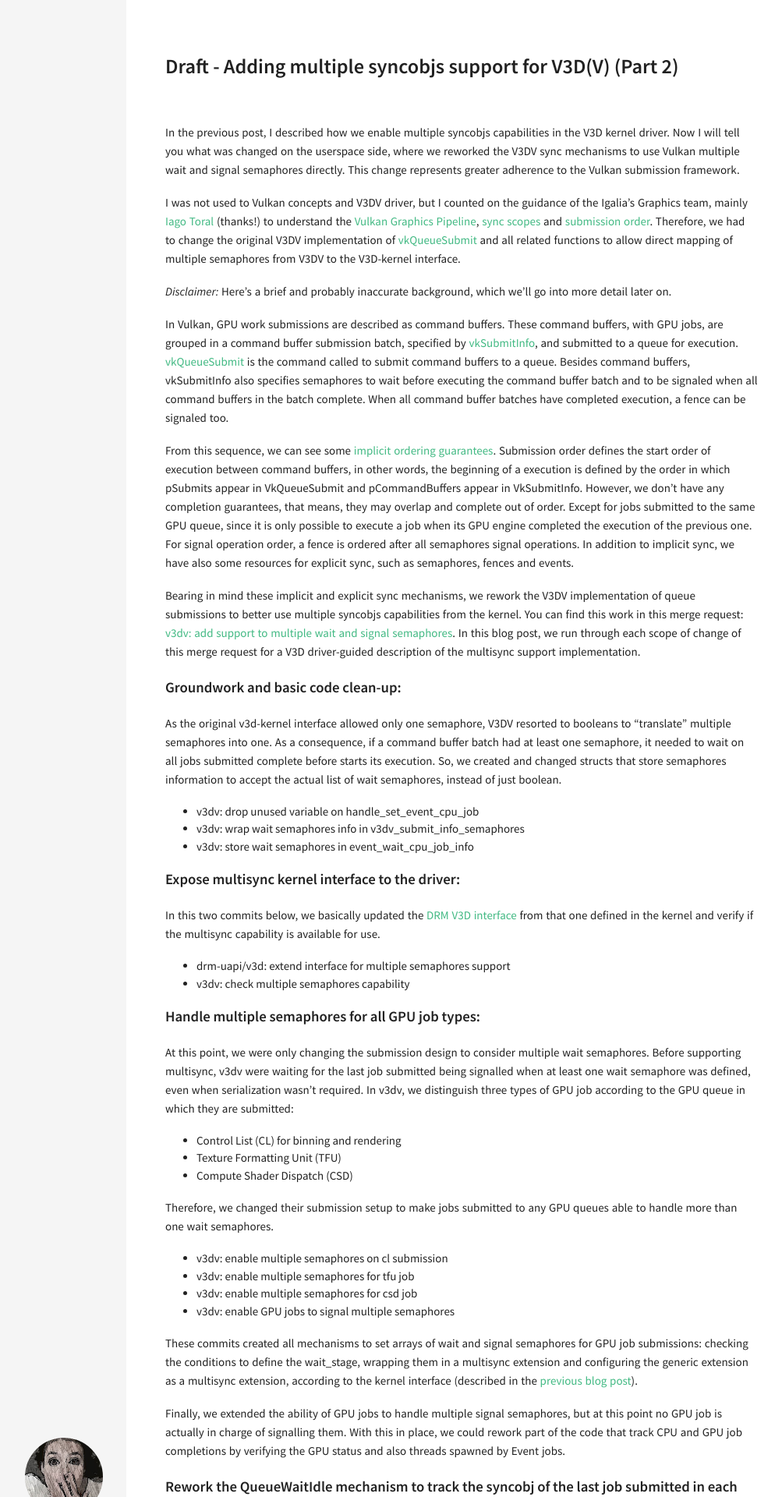
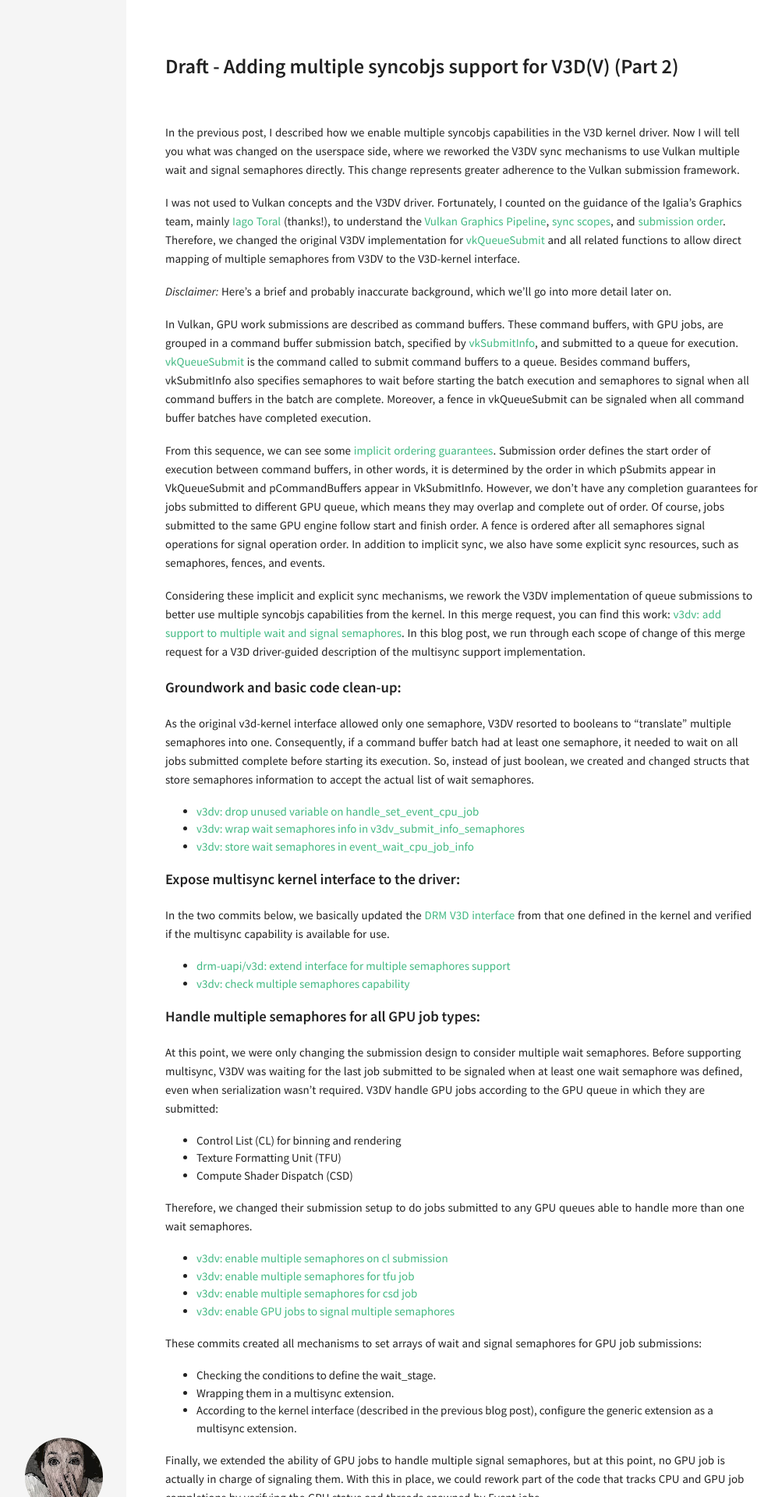
Before and after one commit to melissawen/melissawen.github.io, a Jekyll site: the page built from 2022-04-05-multisync-2.md, in a window 1280 px wide. Shown: the top 1920 px of the page at 78% size, without its empty margins (158-1161 px from the left). Built offline with Jekyll 4.4.1, drawn with Linux system fonts in a browser that asks for light colours; some of the changed text lies outside the part shown.

Commit message:
reviewing grammar

```diff
--- a/2022-04-05-multisync-2.md
+++ b/2022-04-05-multisync-2.md
@@ -6,27 +6,52 @@
 permalink: /draft-multisync-p2
 ---
 
-In the previous post, I described how we enable multiple syncobjs capabilities in the V3D kernel driver.
-Now I will tell you what was changed on the userspace side, where we reworked the V3DV sync mechanisms to use Vulkan multiple wait and signal semaphores directly.
-This change represents greater adherence to the Vulkan submission framework.
+In the previous post, I described how we enable multiple syncobjs capabilities
+in the V3D kernel driver.  Now I will tell you what was changed on the
+userspace side, where we reworked the V3DV sync mechanisms to use Vulkan
+multiple wait and signal semaphores directly.  This change represents greater
+adherence to the Vulkan submission framework.
 
-I was not used to Vulkan concepts and V3DV driver, but I counted on the guidance
-of the Igalia's Graphics team, mainly [Iago Toral](https://blogs.igalia.com/itoral) (thanks!) to understand the [Vulkan Graphics Pipeline](https://vulkan-tutorial.com/Drawing_a_triangle/Graphics_pipeline_basics/Introduction), [sync scopes](https://www.khronos.org/registry/vulkan/specs/1.3-extensions/html/vkspec.html#synchronization-dependencies-scopes) and [submission order](https://www.khronos.org/registry/vulkan/specs/1.3-extensions/html/vkspec.html#synchronization-submission-order). Therefore, we had to change the original V3DV implementation of [vkQueueSubmit](https://www.khronos.org/registry/vulkan/specs/1.3-extensions/man/html/vkQueueSubmit.html) and all related functions to allow direct mapping of multiple semaphores from V3DV to the V3D-kernel interface.
+I was not used to Vulkan concepts and the V3DV driver. Fortunately, I counted
+on the guidance of the Igalia's Graphics team, mainly
+[Iago Toral](https://blogs.igalia.com/itoral) (thanks!), to understand the
+[Vulkan Graphics Pipeline](https://vulkan-tutorial.com/Drawing_a_triangle/Graphics_pipeline_basics/Introduction),
+[sync scopes](https://www.khronos.org/registry/vulkan/specs/1.3-extensions/html/vkspec.html#synchronization-dependencies-scopes),
+and [submission order](https://www.khronos.org/registry/vulkan/specs/1.3-extensions/html/vkspec.html#synchronization-submission-order).
+Therefore, we changed the original V3DV implementation for
+[vkQueueSubmit](https://www.khronos.org/registry/vulkan/specs/1.3-extensions/man/html/vkQueueSubmit.html)
+and all related functions to allow direct mapping of multiple semaphores from
+V3DV to the V3D-kernel interface.
 
 *Disclaimer:* Here's a brief and probably inaccurate background, which we'll go into more detail later on.
 
-In Vulkan, GPU work submissions are described as command buffers.
-These command buffers, with GPU jobs, are grouped in a command buffer
-submission batch, specified by [vkSubmitInfo](https://www.khronos.org/registry/vulkan/specs/1.3-extensions/man/html/VkSubmitInfo.html), and submitted to a queue for execution.
-[vkQueueSubmit](https://www.khronos.org/registry/vulkan/specs/1.3-extensions/man/html/vkQueueSubmit.html) is the command called to submit command buffers to a queue.
-Besides command buffers, vkSubmitInfo also specifies semaphores to wait before executing the command buffer batch and to be signaled when all command buffers in the batch complete.
-When all command buffer batches have completed execution, a fence can be signaled too.
+In Vulkan, GPU work submissions are described as command buffers.  These
+command buffers, with GPU jobs, are grouped in a command buffer submission
+batch, specified by
+[vkSubmitInfo](https://www.khronos.org/registry/vulkan/specs/1.3-extensions/man/html/VkSubmitInfo.html),
+and submitted to a queue for execution.
+[vkQueueSubmit](https://www.khronos.org/registry/vulkan/specs/1.3-extensions/man/html/vkQueueSubmit.html)
+is the command called to submit command buffers to a queue.  Besides command
+buffers, vkSubmitInfo also specifies semaphores to wait before starting the
+batch execution and semaphores to signal when all command buffers in the batch
+are complete. Moreover, a fence in vkQueueSubmit can be signaled when all
+command buffer batches have completed execution.
 
-From this sequence, we can see some [implicit ordering guarantees](https://www.khronos.org/registry/vulkan/specs/1.3-extensions/html/vkspec.html#synchronization-implicit).
-Submission order defines the start order of execution between command buffers, in other words, the beginning of a execution is defined by the order in which pSubmits appear in VkQueueSubmit and pCommandBuffers appear in VkSubmitInfo. However, we don't have any completion guarantees, that means, they may overlap and complete out of order. Except for jobs submitted to the same GPU queue, since it is only possible to execute a job when its GPU engine completed the execution of the previous one. For signal operation order, a fence is ordered after all semaphores signal operations. In addition to implicit sync, we have also some resources for explicit sync, such as semaphores, fences and events.
+From this sequence, we can see some [implicit ordering
+guarantees](https://www.khronos.org/registry/vulkan/specs/1.3-extensions/html/vkspec.html#synchronization-implicit).
+Submission order defines the start order of execution between command buffers,
+in other words, it is determined by the order in which
+pSubmits appear in VkQueueSubmit and pCommandBuffers appear in VkSubmitInfo.
+However, we don't have any completion guarantees for jobs submitted to
+different GPU queue, which means they may overlap and complete out of order. Of
+course, jobs submitted to the same GPU engine follow start and finish order.
+A fence is ordered after all semaphores signal operations for signal operation
+order. In addition to implicit sync, we also have some explicit sync resources,
+such as semaphores, fences, and events.
 
-Bearing in mind these implicit and explicit sync mechanisms, we rework the V3DV implementation of queue submissions to better use multiple syncobjs capabilities from the kernel.
-You can find this work in this merge request:
+Considering these implicit and explicit sync mechanisms, we rework the V3DV
+implementation of queue submissions to better use multiple syncobjs
+capabilities from the kernel. In this merge request, you can find this work:
 [v3dv: add support to multiple wait and signal
 semaphores](https://gitlab.freedesktop.org/mesa/mesa/-/merge_requests/13178).
 In this blog post, we run through each scope of change of this merge request
@@ -35,145 +60,153 @@
 #### Groundwork and basic code clean-up:
 
 As the original v3d-kernel interface allowed only one semaphore, V3DV
-resorted to booleans to "translate" multiple semaphores into one. As a
-consequence, if a command buffer batch had at least one semaphore, it
-needed to wait on all jobs submitted complete before starts its
-execution. So, we created and changed structs that store semaphores
-information to accept the actual list of wait semaphores, instead of
-just boolean.
+resorted to booleans to "translate" multiple semaphores into one.
+Consequently, if a command buffer batch had at least one semaphore, it needed
+to wait on all jobs submitted complete before starting its execution. So,
+instead of just boolean, we created and changed structs that store semaphores
+information to accept the actual list of wait semaphores.
 
-- v3dv: drop unused variable on handle\_set\_event\_cpu\_job
-- v3dv: wrap wait semaphores info in v3dv\_submit\_info\_semaphores
-- v3dv: store wait semaphores in event\_wait\_cpu\_job\_info
+- [v3dv: drop unused variable on handle\_set\_event\_cpu\_job](https://gitlab.freedesktop.org/mesa/mesa/-/commit/09991fc47bf2588dbb89a9e54644aa19a9170163)
+- [v3dv: wrap wait semaphores info in v3dv\_submit\_info\_semaphores](https://gitlab.freedesktop.org/mesa/mesa/-/commit/d148379edf34d39a50bc7cb1c5398499acbfe670)
+- [v3dv: store wait semaphores in event\_wait\_cpu\_job\_info](https://gitlab.freedesktop.org/mesa/mesa/-/commit/d5bd18fbb3002293853780b3988e5cb9313d226e)
 
 #### Expose multisync kernel interface to the driver:
 
-In this two commits below, we basically updated the
+In the two commits below, we basically updated the
 [DRM V3D interface](https://cgit.freedesktop.org/drm/drm-misc/tree/include/uapi/drm/v3d_drm.h)
-from that one defined in the kernel and verify if the multisync capability
+from that one defined in the kernel and verified if the multisync capability
 is available for use.
 
-- drm-uapi/v3d: extend interface for multiple semaphores support
-- v3dv: check multiple semaphores capability
+- [drm-uapi/v3d: extend interface for multiple semaphores support](https://gitlab.freedesktop.org/mesa/mesa/-/commit/264dedf690f47b5bad9f73cf71e4a051c88075e5)
+- [v3dv: check multiple semaphores capability](https://gitlab.freedesktop.org/mesa/mesa/-/commit/85c49db10dd7d427cc91508327467431d9f25956)
 
 #### Handle multiple semaphores for all GPU job types:
 
-At this point, we were only changing the submission design to consider multiple wait
-semaphores. Before supporting multisync, v3dv were waiting for the last job submitted
-being signalled when at least one wait semaphore was defined, even when
-serialization wasn't required. In v3dv, we distinguish three types of GPU job according
-to the GPU queue in which they are submitted:
+At this point, we were only changing the submission design to consider multiple
+wait semaphores. Before supporting multisync, V3DV was waiting for the last job
+submitted to be signaled when at least one wait semaphore was defined, even
+when serialization wasn’t required. V3DV handle GPU jobs according to the GPU
+queue in which they are submitted:
+
 * Control List (CL) for binning and rendering
 * Texture Formatting Unit (TFU)
 * Compute Shader Dispatch (CSD)
 
-Therefore, we changed their submission setup to make jobs submitted to any
+Therefore, we changed their submission setup to do jobs submitted to any
 GPU queues able to handle more than one wait semaphores.
 
-- v3dv: enable multiple semaphores on cl submission
-- v3dv: enable multiple semaphores for tfu job
-- v3dv: enable multiple semaphores for csd job
-- v3dv: enable GPU jobs to signal multiple semaphores
+- [v3dv: enable multiple semaphores on cl submission](https://gitlab.freedesktop.org/mesa/mesa/-/commit/ff8586c3452453527ae4c4d794edcb81ad65e661)
+- [v3dv: enable multiple semaphores for tfu job](https://gitlab.freedesktop.org/mesa/mesa/-/commit/ad09e50129e8a46ef465fe3123e0ce87b5a11c79)
+- [v3dv: enable multiple semaphores for csd job](https://gitlab.freedesktop.org/mesa/mesa/-/commit/a7052dcf2cfb54aa22f7c028420abc6a9ee44d78)
+- [v3dv: enable GPU jobs to signal multiple semaphores](https://gitlab.freedesktop.org/mesa/mesa/-/commit/fd973218a6c95d09cad8558712756a772ae78f66)
 
 These commits created all mechanisms to set arrays of wait and signal
-semaphores for GPU job submissions: checking the conditions to define the wait\_stage,
-wrapping them in a multisync extension and configuring the generic extension
-as a multisync extension, according to the kernel interface (described in the [previous blog post](/draft-multisync-p1)).
+semaphores for GPU job submissions:
+* Checking the conditions to define the wait\_stage.
+* Wrapping them in a multisync extension.
+* According to the kernel interface (described in the previous blog post),
+  configure the generic extension as a multisync extension.
 
-Finally, we extended the ability of GPU jobs to handle multiple signal semaphores,
-but at this point no GPU job is actually in charge of signalling them. With this
-in place, we could rework part of the code that track CPU and GPU job completions by
-verifying the GPU status and also threads spawned by Event jobs.
+Finally, we extended the ability of GPU jobs to handle multiple signal
+semaphores, but at this point, no GPU job is actually in charge of signaling
+them. With this in place, we could rework part of the code that tracks CPU and
+GPU job completions by verifying the GPU status and threads spawned by Event
+jobs.
 
 #### Rework the QueueWaitIdle mechanism to track the syncobj of the last job submitted in each queue:
 
 As we had only single in/out syncobj interfaces for semaphores, we used a
-single `last_job_sync` to syncronize job dependencies of previous submission.
-Although in the kernel space the DRM scheduler guarantees the order of starting
-to execute a job in the same queue, the order of completion isn't predictable. On
-the other hand, we still need to use syncobjs to follow job completion, since
-we have events threads in the CPU side. Therefore, a more accurate
-implementation requires `last_job` syncobjs to track when each engine (CL, TFU
-and CSD) is idle. We also needed to keep the driver working on previous versions
-of v3d kernel-driver with single semaphores, then we keep tracking an ANY
-`last_job_sync` to preserve the previous implementation.
+single `last_job_sync` to synchronize job dependencies of the previous
+submission. Although the DRM scheduler guarantees the order of starting to
+execute a job in the same queue in the kernel space, the order of completion
+isn’t predictable. On the other hand, we still needed to use syncobjs to follow
+job completion since we have event threads on the CPU side. Therefore, a more
+accurate implementation requires last\_job syncobjs to track when each engine
+(CL, TFU, and CSD) is idle. We also needed to keep the driver working on
+previous versions of v3d kernel-driver with single semaphores, then we kept
+tracking ANY `last_job_sync` to preserve the previous implementation.
 
-- v3dv: track submitted jobs by GPU queue type
+- [v3dv: track submitted jobs by GPU queue type](https://gitlab.freedesktop.org/mesa/mesa/-/commit/03a6a8274042af376b86c82ff6bbff9826a924b2)
 
 #### Rework synchronization and submission design to let the jobs handle wait and signal semaphores:
 
-With multiple semaphores support, the conditions for waiting and signalling
-semaphores changed accordingly to particularities of each GPU job (CL, CSD,
-TFU) and also CPU job restrictions (Events, CSD indirect,
-etc.). In this sense, we redesigned V3DV semaphores handling and job
-submissions for command buffer batches in
+With multiple semaphores support, the conditions for waiting and signaling
+semaphores changed accordingly to the particularities of each GPU job (CL, CSD,
+TFU) and CPU job restrictions (Events, CSD indirect, etc.). In this sense, we
+redesigned V3DV semaphores handling and job submissions for command buffer
+batches in
 [vkQueueSubmit](https://www.khronos.org/registry/vulkan/specs/1.3-extensions/man/html/vkQueueSubmit.html).
 
-We scrutinised possible scenarios on submitting command buffer batches, to
-carefully change the original implementation. It resulted in three commits
+We scrutinized possible scenarios for submitting command buffer batches to
+change the original implementation carefully. It resulted in three commits
 more:
 
-- v3dv: handle wait semaphores in the first job by queue
+- [v3dv: handle wait semaphores in the first job by queue](https://gitlab.freedesktop.org/mesa/mesa/-/commit/0ab98612ef6860751f6a5115229e561eab7bb890)
 
-For each command buffer, we keep track of whether we have submitted a job to
-each GPU queue (CSD, TFU, CL) and a CPU job. For this, we use syncobjs to track
-the last job submitted to each GPU queue and a flag that indicates if this
-represents the beginning of a command buffer.
+We keep track of whether we have submitted a job to each GPU queue (CSD, TFU,
+CL) and a CPU job for each command buffer. We use syncobjs to track the last
+job submitted to each GPU queue and a flag that indicates if this represents
+the beginning of a command buffer.
 
 The first GPU job submitted to a GPU queue in a command buffer should wait on
 wait semaphores. The first CPU job submitted in a command buffer should call
 v3dv\_QueueWaitIdle() to do the waiting and ignore semaphores (because it is
 waiting for everything).
 
-If the job is not the first, but has the serialize flag set, it should wait on
+If the job is not the first but has the serialize flag set, it should wait on
 the completion of all last job submitted to any GPU queue before running. In
 practice, it means using syncobjs to track the last job submitted by queue and
 add these syncobjs as job dependencies of this serialized job.
 
-- v3dv: process signal semaphores in the very last job
+- [v3dv: process signal semaphores in the very last job](https://gitlab.freedesktop.org/mesa/mesa/-/commit/bce77e758acbb168de802d30fd0a6d6b7ea1d1a4)
 
 If this job is the last job of a command buffer batch, it may be used to signal
 semaphores if this command buffer batch has only one type of GPU job (because
 we have guarantees of execution ordering). Otherwise, we emit a no-op job just
-to signal semaphores. It waits on completion of all last job submitted to any
-GPU queue and then signal semaphores. *Note: at some point, we changed this
-approach to correctly deal with ordering changes caused by event threads.
-Whenever we have a event job in the command buffer, we cannot use the last job
-in the last command buffer. We have to wait all event threads complete to
-signal*
+to signal semaphores. It waits on the completion of all last jobs submitted to any
+GPU queue and then signal semaphores. *Note: We changed this approach to
+correctly deal with ordering changes caused by event threads at some point.
+Whenever we have an event job in the command buffer, we cannot use the last job
+in the last command buffer assumption. We have to wait all event threads
+complete to signal*
 
-- v3dv: signal fence when all submitted jobs complete execution
+- [v3dv: signal fence when all submitted jobs complete execution](https://gitlab.freedesktop.org/mesa/mesa/-/commit/9319ffb53d1e9d54e05aaba250853f12a1562c5f)
 
-After submitting all command buffers, we emit a no-op job that wait on all last
+After submitting all command buffers, we emit a no-op job to wait on all last
 jobs by queue completion and signal fence. *Note: at some point, we changed
 this approach to correct deal with ordering changes caused by event threads, as
-mentioned before.
+mentioned before.*
 
 ### Additional fixes and improvements for multisync implementation
 
 With many changes and many rounds of reviews, the patchset was merged. After
 more validations and code review, we polished and fixed the implementation
 together with external contributions:
-- v3dv: fix double free error when releasing `sems_info` resources
-- v3dv: enable multisync in the simulator
-- v3dv: Add missing unlocks on errors.
-- v3dv: don't submit noop job if there is nothing to wait on or signal
-- v3dv: fix temporary imports of semaphores and fences with multisync
-- v3dv: don't signal semaphores/fences from a wait thread
-- v3dv: fix semaphore wait from CPU job
-- v3dv: Stop leaking in/out fences with multisync
+- [v3dv: fix double free error when releasing sems\_info resources](https://gitlab.freedesktop.org/mesa/mesa/-/merge_requests/14736)
+- [v3dv: enable multisync in the simulator](https://gitlab.freedesktop.org/mesa/mesa/-/merge_requests/14768)
+- [v3dv: Add missing unlocks on errors.](https://gitlab.freedesktop.org/mesa/mesa/-/merge_requests/14663)
+- [v3dv: don't submit noop job if there is nothing to wait on or signal](https://gitlab.freedesktop.org/mesa/mesa/-/merge_requests/14802)
 
-Also, multiple semaphores capabilities enable v3dv to add new features and switch
-to the common sychronization and submission framework:
+Also, multiple semaphores capabilities enable v3dv to add new features and
+switch to the common synchronization and submission framework:
 
-- [v3dv: expose support for semaphore imports](https://gitlab.freedesktop.org/mesa/mesa/-/merge_requests/15342)
-> This was waiting for multisync support in the v3d kernel, which is already available. Exposing this feature however enabled a few more CTS tests that exposed pre-existing bugs in the user-space driver so we fix those here before exposing the feature.
+- [v3dv: expose support for semaphore
+  imports](https://gitlab.freedesktop.org/mesa/mesa/-/merge_requests/15342)
+> This was waiting for multisync support in the v3d kernel, which is already
+> available. Exposing this feature however enabled a few more CTS tests that
+> exposed pre-existing bugs in the user-space driver so we fix those here
+> before exposing the feature.
 
-- [v3dv: Switch to the common submit framework](https://gitlab.freedesktop.org/mesa/mesa/-/merge_requests/15704)
-> This should give you emulated timeline semaphores for free and kernel-assisted sharable timeline semaphores for cheap once you have the kernel interface wired in.
+- [v3dv: Switch to the common submit
+  framework](https://gitlab.freedesktop.org/mesa/mesa/-/merge_requests/15704)
+> This should give you emulated timeline semaphores for free and
+> kernel-assisted sharable timeline semaphores for cheap once you have the
+> kernel interface wired in.
 
 ### Final considerations
 
 We used a set of games to ensure no performance regression in the new implementation.
-We reproduced scenes we have recorded with
-[GFXReconstruct](https://github.com/LunarG/gfxreconstruct). We didn't noticed any performance compromise, and we have analyzed reasons for performance boost when reproducing vkQuake.
+We reproduced scenes we recorded with
+[GFXReconstruct](https://github.com/LunarG/gfxreconstruct). We didn't notice
+any performance compromise, and we have analyzed the reasons for the
+performance boost when reproducing vkQuake.
```
Also changed, not shown: 2022-04-04-multisync-1.md (+22 -23 lines).
